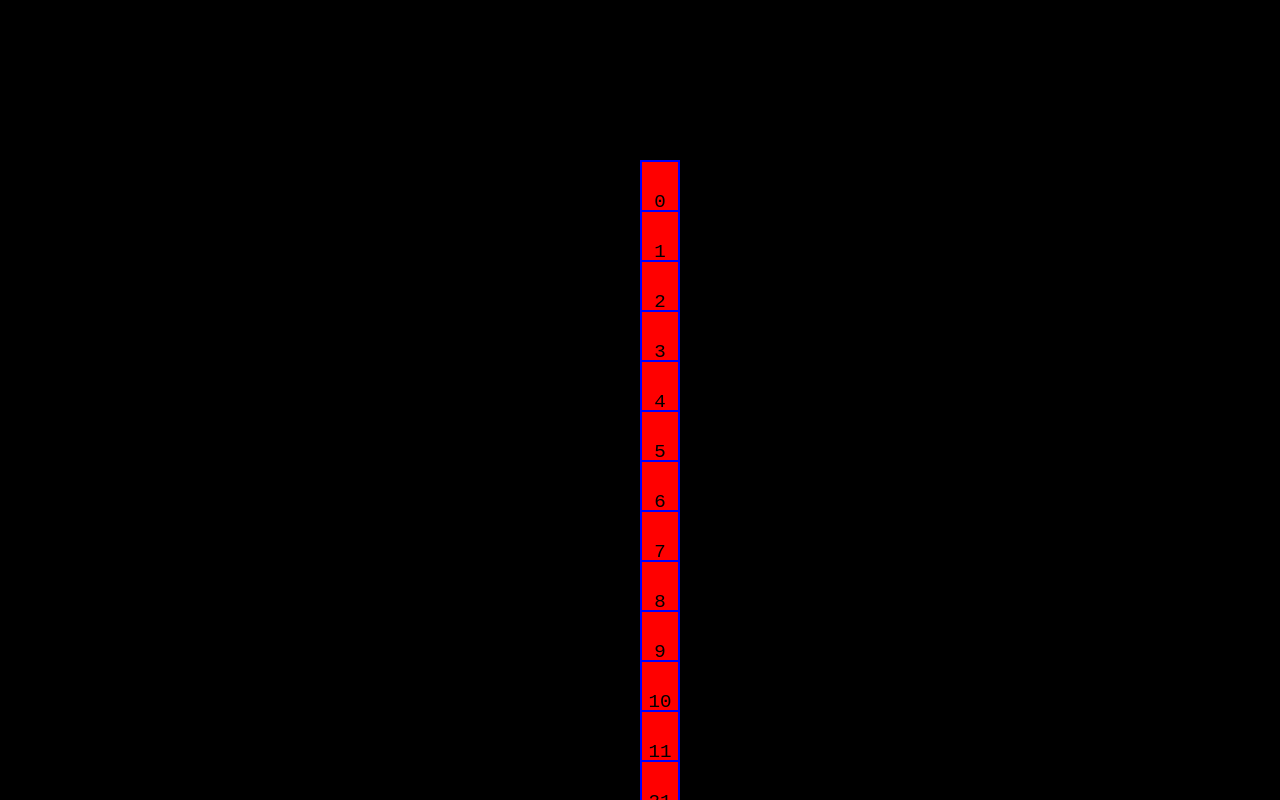
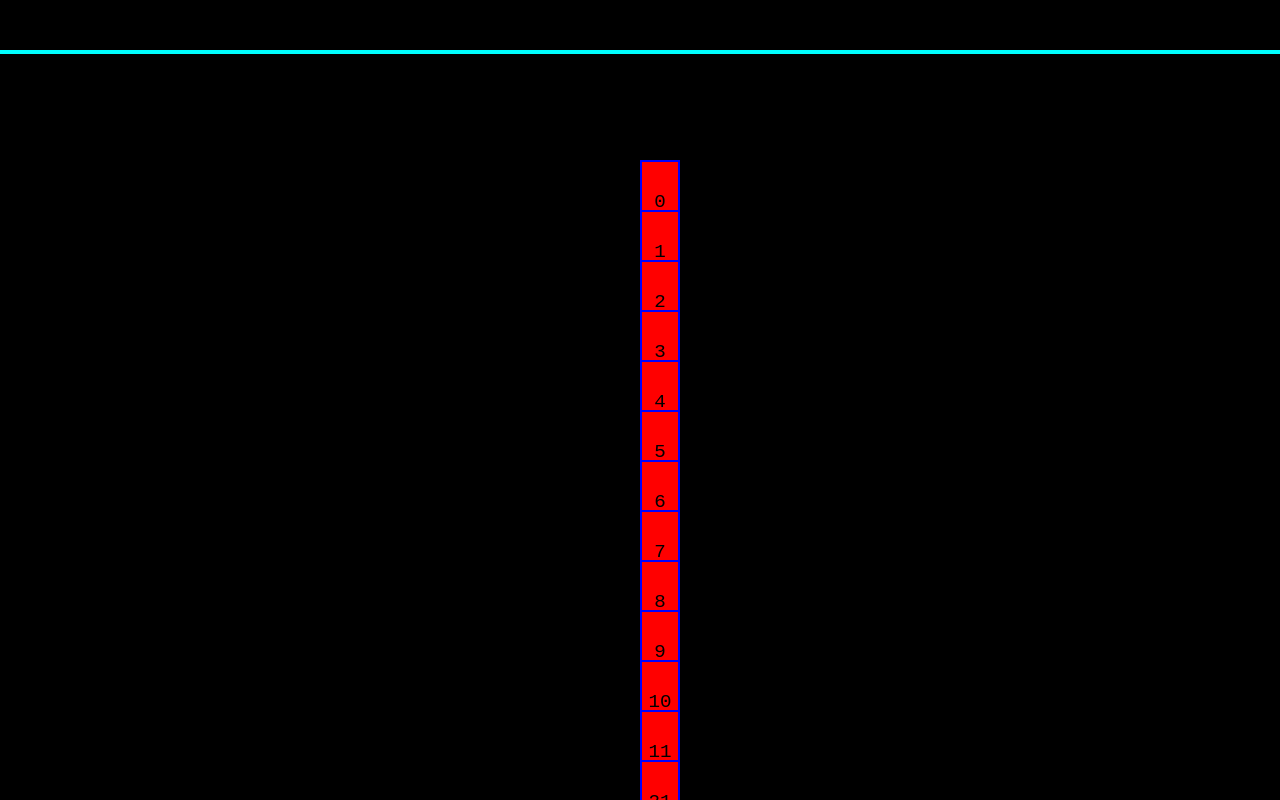
Before and after one commit to li6in9muyou/verlet-disk, a website: page simple.html in a window 1280 px wide. Drawn offline with Linux system fonts and the light colour scheme.

Commit message:
wip: render bound

```diff
--- a/simple.html
+++ b/simple.html
@@ -31,6 +31,14 @@
         left: -10px;
       }
 
+      .bound {
+        box-sizing: border-box;
+        position: absolute;
+        width: 100vw;
+        height: 4px;
+        background: cyan;
+      }
+
       .disk {
         font-size: 1.2rem;
         font-family: monospace;
--- a/simple.js
+++ b/simple.js
@@ -51,6 +51,17 @@ const VEC2_ZERO = { x: 0, y: 0 };
 const LOWER_BOUND = { x: 0, y: 50 };
 const UPPER_BOUND = { x: 0, y: 1000 };
 
+function renderBound(bound) {
+  document.querySelectorAll("div.disk").forEach((e) => e.remove());
+  const disk = document.createElement("div");
+  disk.classList.add("bound");
+  disk.style.top = `${bound.y}px`;
+  disk.style.left = 0;
+  document.body.appendChild(disk);
+}
+renderBound(LOWER_BOUND);
+renderBound(UPPER_BOUND);
+
 const dynamics = [
   new Verlet({ x: 100, y: 150 }, { x: 100, y: 100 }, VEC2_ZERO),
 ];
```
